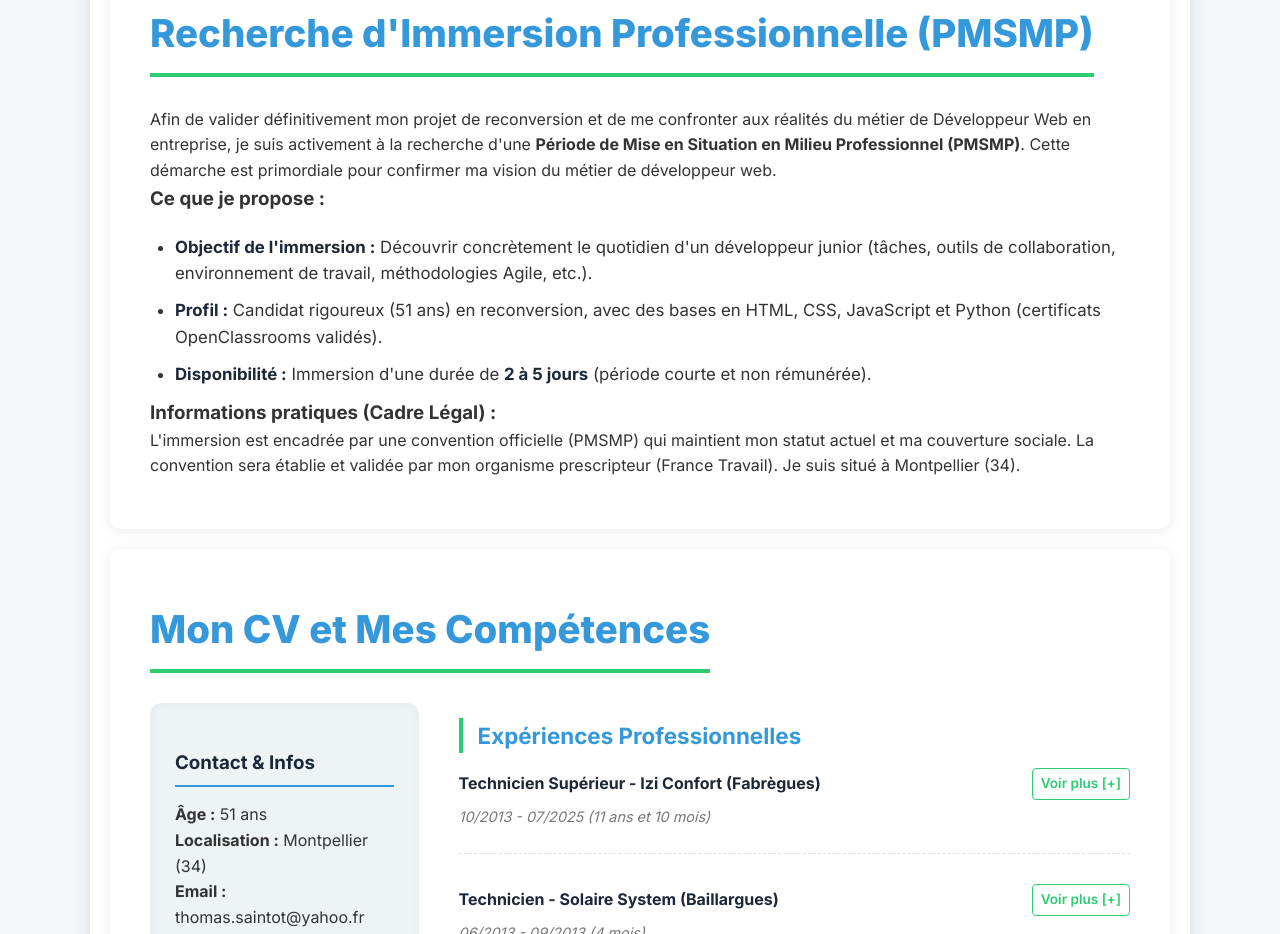
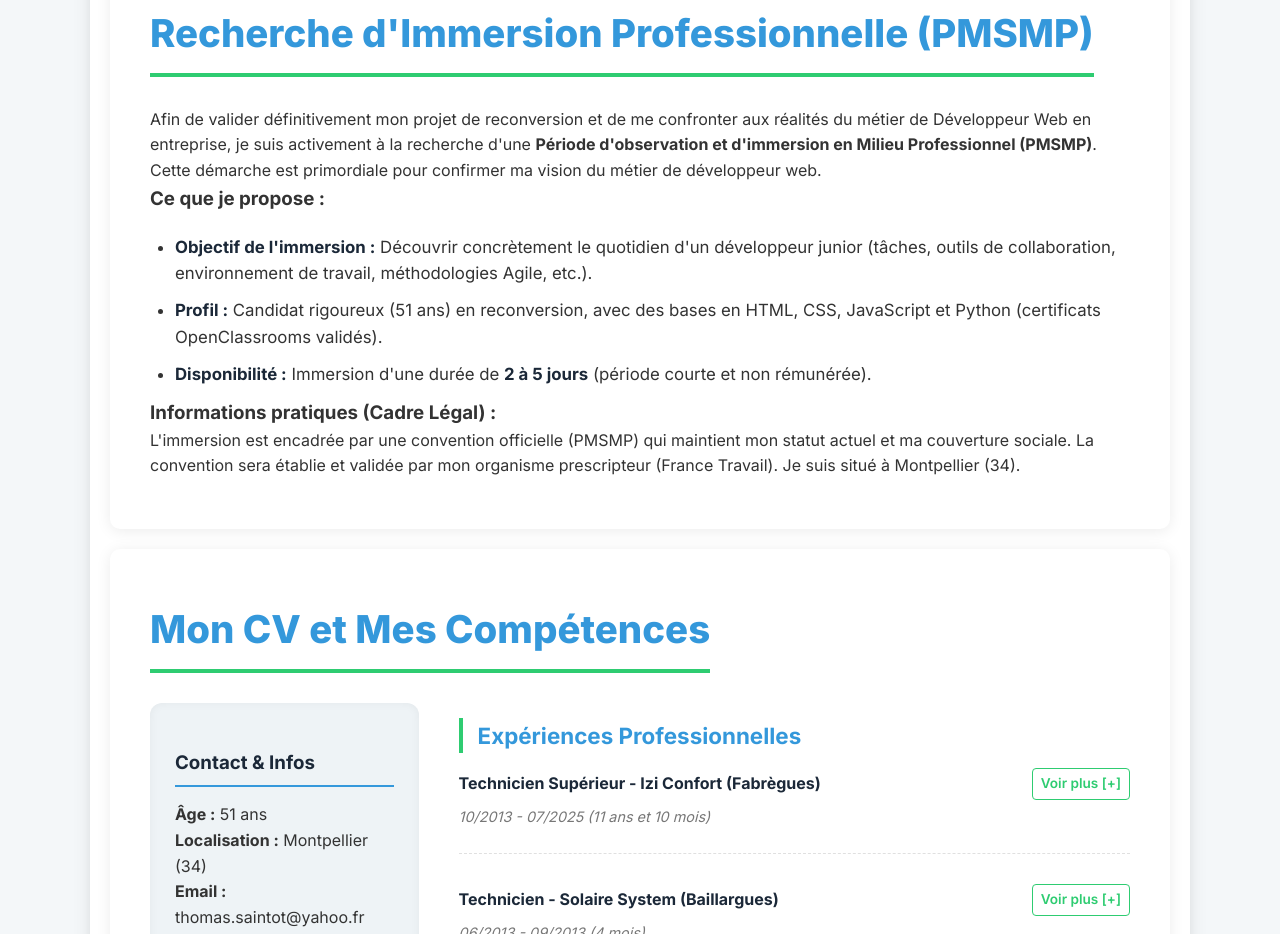
Before and after one commit to tsaintot34/PorteFolio, a plain HTML site: page index.html in a window 1280 px wide. Shown: the part 900-1834 px from the top of the page. Drawn offline with Linux system fonts and the light colour scheme.

Commit message:
correction texte PMSMP

```diff
--- a/index.html
+++ b/index.html
@@ -38,7 +38,7 @@
         <section id="immersion">
             <h2 class="section-title">Recherche d'Immersion Professionnelle (PMSMP)</h2>
 
-            <p>Afin de valider définitivement mon projet de reconversion et de me confronter aux réalités du métier de Développeur Web en entreprise, je suis activement à la recherche d'une <strong>Période de Mise en Situation en Milieu Professionnel (PMSMP)</strong>. Cette démarche est primordiale pour confirmer ma vision du métier de développeur web.</p>
+            <p>Afin de valider définitivement mon projet de reconversion et de me confronter aux réalités du métier de Développeur Web en entreprise, je suis activement à la recherche d'une <strong>Période d'observation et d'immersion en Milieu Professionnel (PMSMP)</strong>. Cette démarche est primordiale pour confirmer ma vision du métier de développeur web.</p>
 
             <h3>Ce que je propose :</h3>
             <ul>
```
